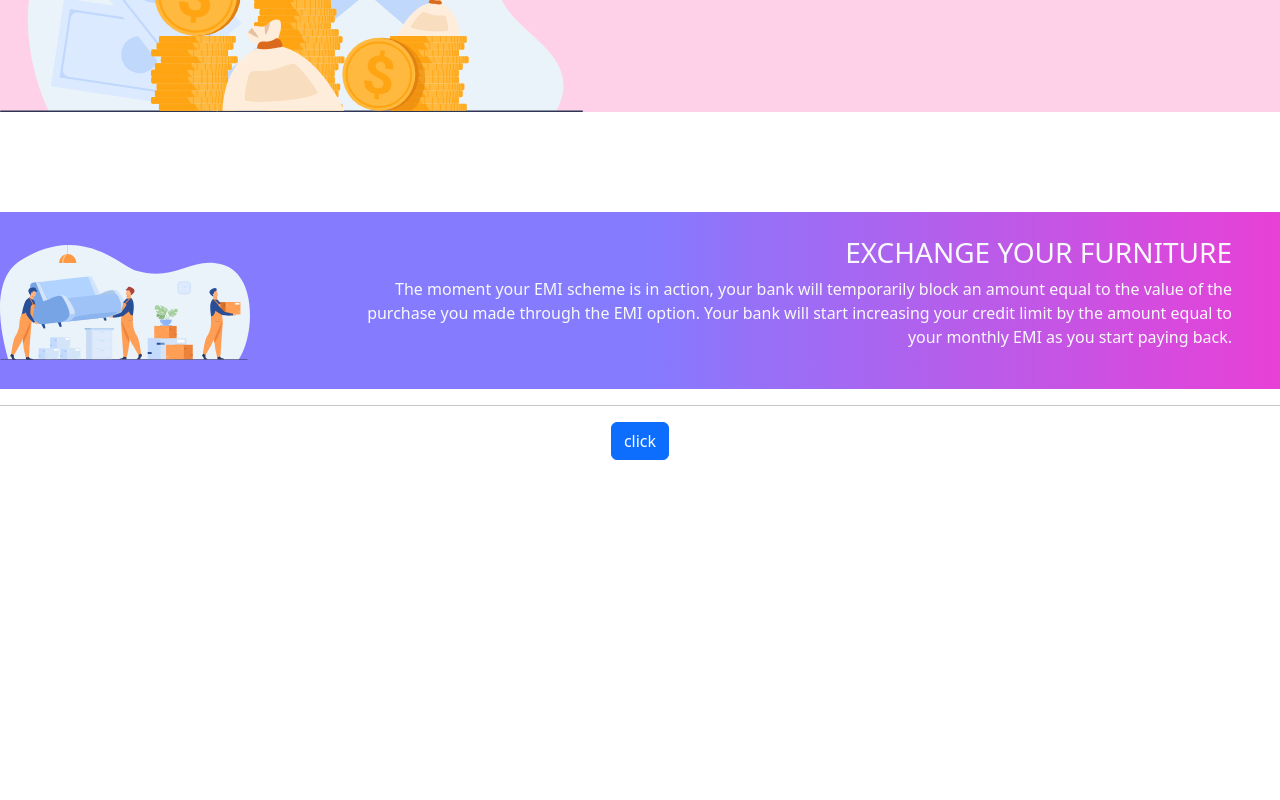
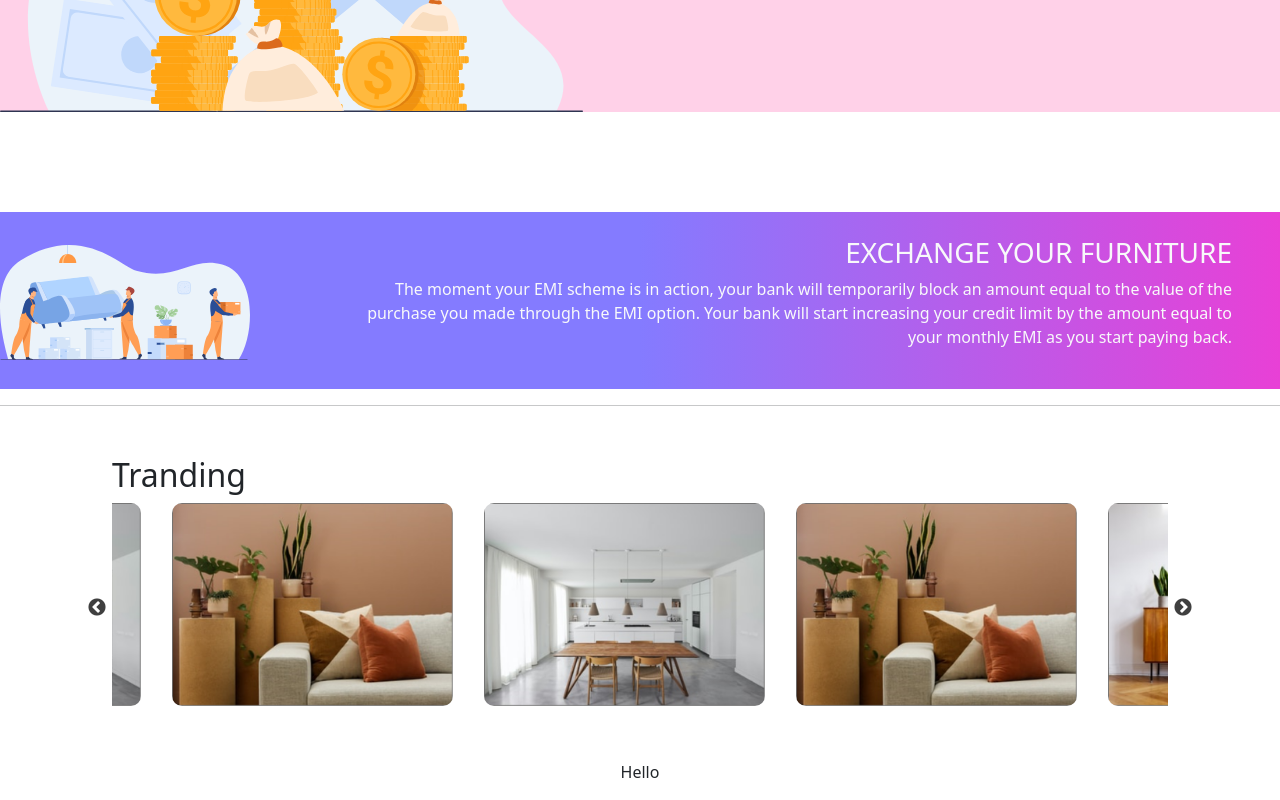
Before and after one commit to NhShanto01/skill01, a React (Create React App) app: page / in a window 1280 px wide. Shown: the part 2687-3487 px from the top of the page. Before the commit the page ends 3147 px from the top, so only its background shows below. Built offline with nearby package versions, Linux system fonts and the light colour scheme.

Commit message:
tanding complete

```diff
--- a/package.json
+++ b/package.json
@@ -10,7 +10,10 @@
     "react": "^18.2.0",
     "react-bootstrap": "^2.7.0",
     "react-dom": "^18.2.0",
+    "react-icons": "^4.7.1",
     "react-scripts": "5.0.1",
+    "react-slick": "^0.29.0",
+    "slick-carousel": "^1.8.1",
     "web-vitals": "^2.1.4"
   },
   "scripts": {
--- a/src/App.js
+++ b/src/App.js
@@ -1,15 +1,16 @@
 import logo from './logo.svg';
 import './App.css';
-import { Button } from 'react-bootstrap';
 import Header from './Component/Shared/Header';
 import Home from './Component/Home/Home';
+import "slick-carousel/slick/slick.css";
+import "slick-carousel/slick/slick-theme.css";
 
 function App() {
   return (
     <div className="App">
       <Header></Header>
       <Home></Home>
-      <Button className='btn-primary'>click</Button>
+
     </div>
   );
 }
--- a/src/Component/Home/Home.js
+++ b/src/Component/Home/Home.js
@@ -7,6 +7,7 @@ import Hero from './Hero';
 import PaysFriend from './PaysFriend';
 import Residential from './Residential';
 import Services from './Services';
+import Tranding from './Tranding';
 
 const Home = () => {
     return (
@@ -27,8 +28,10 @@ const Home = () => {
             <PaysFriend></PaysFriend>
             <Exchange></Exchange>
             <hr></hr>
+            <Tranding></Tranding>
+            <p className='mt-5'>Hello</p>
+        </div>
 
-        </div>
     );
 };
 
--- /dev/null
+++ b/src/Component/Home/Tranding.css
@@ -0,0 +1,18 @@
+.trand-div {
+    width: 90%;
+    margin: 0 auto;
+    margin-top: 50px;
+}
+.silck-slide > div{
+    margin: 0 10px;
+}
+.slick-list {
+    margin: 0 -10px;
+}
+.trand-img {
+    width: 90%;
+    border-radius: 10px;
+}
+.slick-prev:before, .slick-next:before{
+    color: black!important;
+}
--- a/src/Component/Home/Tranding.js
+++ b/src/Component/Home/Tranding.js
@@ -0,0 +1,49 @@
+import React,{Component} from 'react';
+import './Tranding.css';
+import pic1 from '../Image/p_tranding/Rectangle 46.png';
+import pic2 from '../Image/p_tranding/Rectangle 47.png';
+import pic3 from '../Image/p_tranding/Rectangle 48.png';
+import pic4 from '../Image/p_tranding/Rectangle 49.png';
+import Slider from "react-slick";
+
+export default class CenterMode extends Component {
+  render() {
+    const settings = {
+      className: "center",
+      centerMode: true,
+      infinite: true,
+      centerPadding: "60px",
+      slidesToShow: 3,
+      speed: 500
+    };
+    return (
+      <div className='trand-div'>
+        <div className='mx-5'>
+        <h2 className='text-start'>Tranding</h2>
+        <Slider {...settings}>
+          <div>
+          <img className='trand-img' src={pic1} />
+          </div>
+          <div>
+          <img className='trand-img' src={pic2} />
+          </div>
+          <div>
+          <img className='trand-img' src={pic3} />
+          </div>
+          <div>
+          <img className='trand-img' src={pic4} />
+          </div>
+          <div>
+          <img className='trand-img' src={pic1} />
+          </div>
+          <div>
+          <img className='trand-img' src={pic2} />
+          </div>
+        </Slider>
+      </div>
+      </div>
+    );
+  }
+}
+
+// export default Tranding;
--- a/src/index.js
+++ b/src/index.js
@@ -4,6 +4,9 @@ import './index.css';
 import App from './App';
 import reportWebVitals from './reportWebVitals';
 import 'bootstrap/dist/css/bootstrap.min.css';
+import "slick-carousel/slick/slick.css";
+import "slick-carousel/slick/slick-theme.css";
+
 
 const root = ReactDOM.createRoot(document.getElementById('root'));
 root.render(
```
Also changed, not shown: 1 other file (tests, documents, lock files or other folders).
